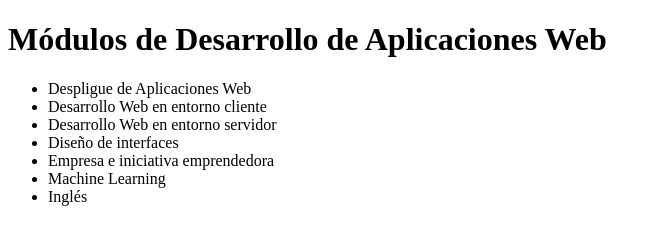
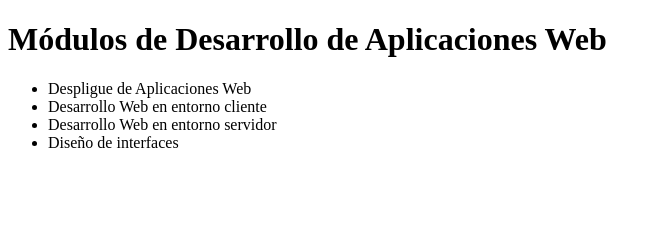
Before and after one commit to Trierner/dawAct2_3, a plain HTML site: page index.html in a window 1280 px wide. Shown: the whole page, without its empty margins (0-661 px from the left). Drawn offline with Linux system fonts and the light colour scheme.

```diff
--- a/index.html
+++ b/index.html
@@ -1,10 +1,12 @@
 <!DOCTYPE html>
 <html lang="en">
+
 <head>
     <meta charset="UTF-8">
     <meta name="viewport" content="width=device-width, initial-scale=1.0">
     <title>Document</title>
 </head>
+
 <body>
     <h1>Módulos de Desarrollo de Aplicaciones Web</h1>
     <ul>
@@ -12,9 +14,7 @@
         <li>Desarrollo Web en entorno cliente</li>
         <li>Desarrollo Web en entorno servidor</li>
         <li>Diseño de interfaces</li>
-        <li>Empresa e iniciativa emprendedora</li>
-	<li>Machine Learning</li>
-	<li>Inglés</li>
     </ul>
 </body>
+
 </html>
```
